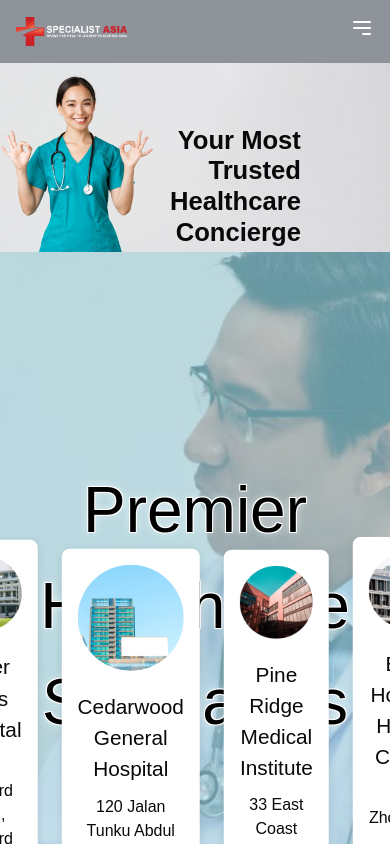
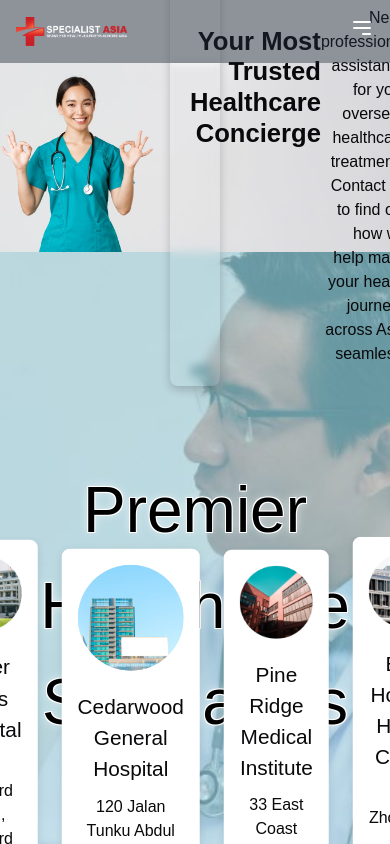
Before and after one commit to ywlee8888/funderasia_nextjs, a Next.js app: page / in a window 390 px wide. Shown: the top 844 px of the page. Built offline with nearby package versions, Linux system fonts and the light colour scheme.

Commit message:
Update Mobile View

```diff
--- a/components/banners/banner.module.css
+++ b/components/banners/banner.module.css
@@ -28,7 +28,21 @@
 }
 
 .mobileoverlayCard{
-  display: none;
+  /*display: none;*/
+  position: absolute;
+  top: 50%; /* Centered vertically */
+  left: 65%; /* Centered horizontally */
+  transform: translate(-50%, -50%); /* Translate to perfectly center the card */
+  background-color: rgba(255, 255, 255, 0.4); /* Increased transparency */
+  padding: 20px;
+  border-radius: 8px;
+  width: 80%; /* Responsive width */
+  max-width: 800px; /* Max width for larger screens */
+  height: auto; /* Auto height */
+  box-shadow: 0 4px 10px rgba(0, 0, 0, 0.2);
+  z-index: 1;
+  backdrop-filter: blur(5px); /* Blur effect applied only to the card */
+  text-align: center;
 }
 
 /* Larger text for the card title using a div */
--- a/components/banners/bannerfull.tsx
+++ b/components/banners/bannerfull.tsx
@@ -44,6 +44,12 @@ const FullWidthImage: React.FC<FullWidthImageProps> = ({ src, alt }) => {
           Your Most Trusted <br />
           Healthcare Concierge
         </div>
+        <p>
+          Need professional assistance for your overseas healthcare treatment?{" "}
+          <br />
+          Contact us to find out how we help make your health journeys across
+          Asia seamless.
+        </p>
       </div>
 
       <div className={styles.overlayCard}>
```
